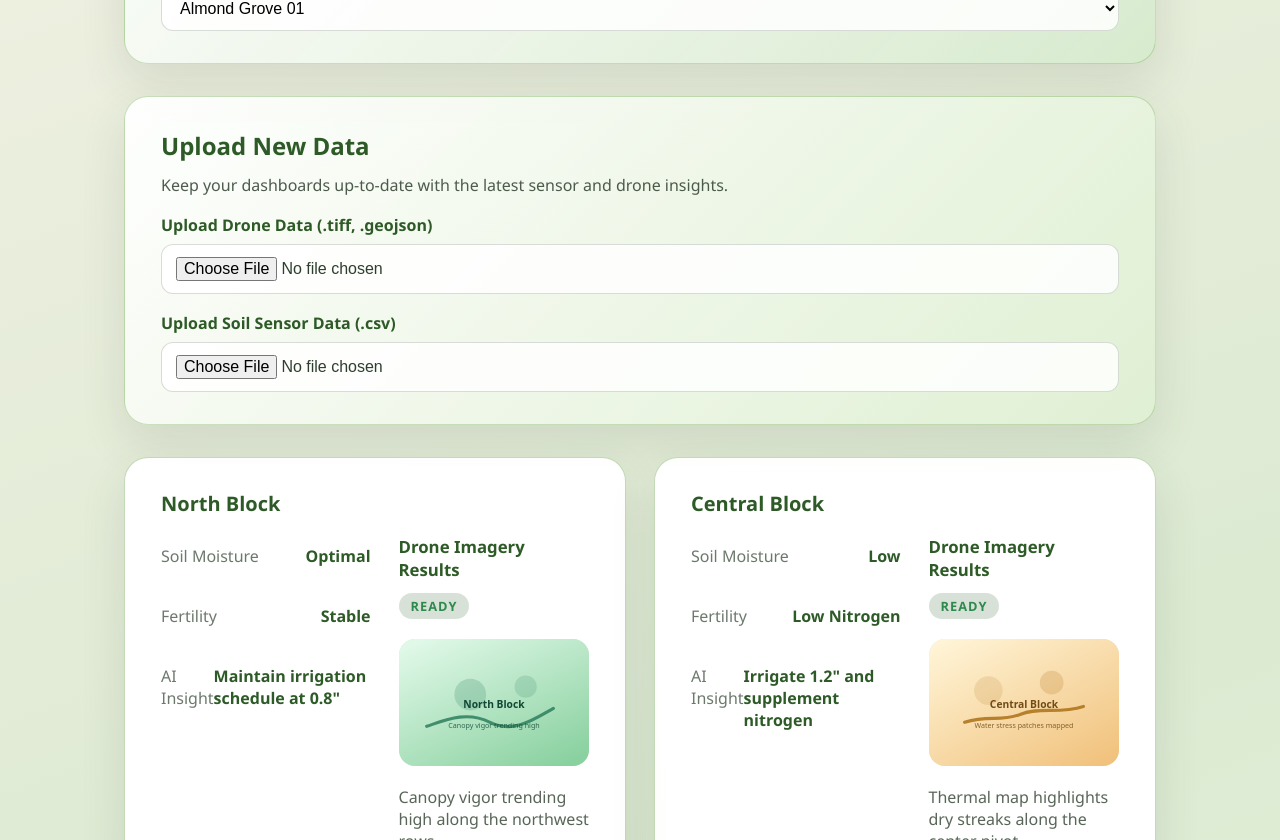
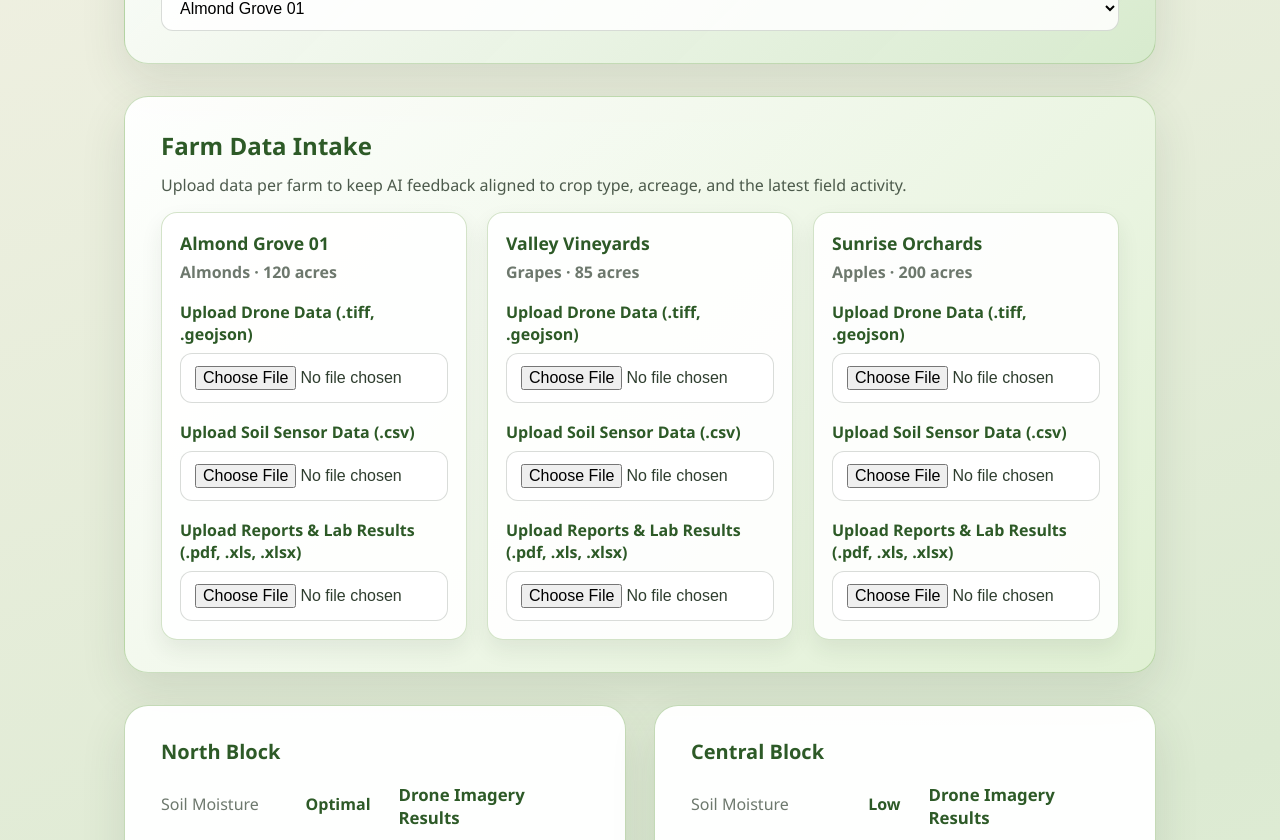
Before and after one commit to Brytonb16/HydraSense-2.0, a Next.js app: page /dashboard in a window 1280 px wide. Shown: the part 600-1440 px from the top of the page. Built offline with nearby package versions, Linux system fonts and the light colour scheme.

Commit message:
Add per-farm uploads for reports and data

```diff
--- a/pages/dashboard.js
+++ b/pages/dashboard.js
@@ -61,30 +61,34 @@ export default function Dashboard() {
   const router = useRouter();
   const { farmId } = router.query;
 
+  const [farmData, setFarmData] = useState(() => farms.map(cloneFarm));
   const [selectedFarmId, setSelectedFarmId] = useState('');
-  const [displayFarm, setDisplayFarm] = useState(null);
-  const [soilUploadError, setSoilUploadError] = useState('');
-  const [soilUploadSuccess, setSoilUploadSuccess] = useState('');
+  const [uploadStatuses, setUploadStatuses] = useState({});
 
-  const farmOptions = useMemo(() => farms.map(({ id, name }) => ({ id, name })), []);
+  const farmOptions = useMemo(() => farmData.map(({ id, name }) => ({ id, name })), [farmData]);
+  const displayFarm = useMemo(
+    () => farmData.find((farm) => farm.id === selectedFarmId) || null,
+    [farmData, selectedFarmId]
+  );
 
   useEffect(() => {
     if (!router.isReady) return;
-    if (typeof farmId === 'string' && farms.some((farm) => farm.id === farmId)) {
+    if (typeof farmId === 'string' && farmData.some((farm) => farm.id === farmId)) {
       setSelectedFarmId(farmId);
-    } else if (farms.length > 0) {
-      setSelectedFarmId(farms[0].id);
+    } else if (farmData.length > 0) {
+      setSelectedFarmId(farmData[0].id);
     }
-  }, [router.isReady, farmId]);
+  }, [router.isReady, farmId, farmData]);
 
-  useEffect(() => {
-    if (!selectedFarmId) return;
-    const baseFarm = farms.find((farm) => farm.id === selectedFarmId);
-    if (!baseFarm) return;
-    setDisplayFarm(cloneFarm(baseFarm));
-    setSoilUploadError('');
-    setSoilUploadSuccess('');
-  }, [selectedFarmId]);
+  const updateFarmStatus = (farmIdValue, statusUpdate) => {
+    setUploadStatuses((current) => {
+      const existingStatus = current[farmIdValue] || {};
+      return {
+        ...current,
+        [farmIdValue]: { ...existingStatus, ...statusUpdate }
+      };
+    });
+  };
 
   const handleFarmChange = (event) => {
     const newFarmId = event.target.value;
@@ -92,29 +96,51 @@ export default function Dashboard() {
     router.replace({ pathname: '/dashboard', query: { farmId: newFarmId } }, undefined, { shallow: true });
   };
 
-  const handleSoilFileUpload = async (event) => {
+  const handleSoilFileUpload = async (farmIdValue, event) => {
     const file = event.target.files?.[0];
     if (!file) return;
 
     try {
       const fileContents = await file.text();
       const zones = parseSoilCsv(fileContents);
-      setDisplayFarm((current) => (current ? { ...current, zones } : current));
-      setSoilUploadError('');
-      setSoilUploadSuccess(`Loaded soil data from ${file.name}`);
+      setFarmData((current) =>
+        current.map((farm) => (farm.id === farmIdValue ? { ...farm, zones } : farm))
+      );
+      const farm = farmData.find((entry) => entry.id === farmIdValue);
+      const cropLabel = farm ? `${farm.crop} data` : 'farm data';
+      updateFarmStatus(farmIdValue, {
+        error: '',
+        success: `Loaded soil sensor CSV from ${file.name}. Insights will be refreshed for ${cropLabel}.`
+      });
     } catch (error) {
-      setSoilUploadError(error.message || 'Failed to parse soil data file.');
-      setSoilUploadSuccess('');
+      updateFarmStatus(farmIdValue, {
+        error: error.message || 'Failed to parse soil data file.',
+        success: ''
+      });
     } finally {
       event.target.value = '';
     }
   };
 
-  const handleDroneFileUpload = (event) => {
+  const handleDroneFileUpload = (farmIdValue, event) => {
     const file = event.target.files?.[0];
     if (!file) return;
-    setSoilUploadSuccess(`Drone imagery file ${file.name} received. Processing will begin shortly.`);
-    setSoilUploadError('');
+    updateFarmStatus(farmIdValue, {
+      error: '',
+      success: `Drone imagery file ${file.name} received. AI processing is queued for this farm.`
+    });
+    event.target.value = '';
+  };
+
+  const handleReportUpload = (farmIdValue, event) => {
+    const file = event.target.files?.[0];
+    if (!file) return;
+    const farm = farmData.find((entry) => entry.id === farmIdValue);
+    const cropLabel = farm ? farm.crop : 'this crop';
+    updateFarmStatus(farmIdValue, {
+      error: '',
+      success: `Report ${file.name} submitted for OpenAI review of ${cropLabel} performance.`
+    });
     event.target.value = '';
   };
 
@@ -160,14 +186,48 @@ export default function Dashboard() {
         </section>
 
         <section className="card upload-card">
-          <h2>Upload New Data</h2>
-          <p className="section-description">Keep your dashboards up-to-date with the latest sensor and drone insights.</p>
-          <label htmlFor="drone-upload" className="input-label">Upload Drone Data (.tiff, .geojson)</label>
-          <input id="drone-upload" type="file" accept=".tiff,.geojson" onChange={handleDroneFileUpload} />
-          <label htmlFor="soil-upload" className="input-label">Upload Soil Sensor Data (.csv)</label>
-          <input id="soil-upload" type="file" accept=".csv" onChange={handleSoilFileUpload} />
-          {soilUploadError && <p className="form-feedback error">{soilUploadError}</p>}
-          {soilUploadSuccess && <p className="form-feedback success">{soilUploadSuccess}</p>}
+          <h2>Farm Data Intake</h2>
+          <p className="section-description">
+            Upload data per farm to keep AI feedback aligned to crop type, acreage, and the latest field activity.
+          </p>
+          <div className="farm-upload-grid">
+            {farmData.map((farm) => {
+              const status = uploadStatuses[farm.id] || {};
+              return (
+                <div className="farm-upload-panel" key={farm.id}>
+                  <div className="farm-upload-header">
+                    <h3>{farm.name}</h3>
+                    <p className="farm-upload-meta">{farm.crop} &middot; {farm.acreage} acres</p>
+                  </div>
+                  <label htmlFor={`${farm.id}-drone-upload`} className="input-label">Upload Drone Data (.tiff, .geojson)</label>
+                  <input
+                    id={`${farm.id}-drone-upload`}
+                    type="file"
+                    accept=".tiff,.geojson"
+                    onChange={(event) => handleDroneFileUpload(farm.id, event)}
+                  />
+                  <label htmlFor={`${farm.id}-soil-upload`} className="input-label">Upload Soil Sensor Data (.csv)</label>
+                  <input
+                    id={`${farm.id}-soil-upload`}
+                    type="file"
+                    accept=".csv"
+                    onChange={(event) => handleSoilFileUpload(farm.id, event)}
+                  />
+                  <label htmlFor={`${farm.id}-report-upload`} className="input-label">
+                    Upload Reports &amp; Lab Results (.pdf, .xls, .xlsx)
+                  </label>
+                  <input
+                    id={`${farm.id}-report-upload`}
+                    type="file"
+                    accept=".pdf,.xls,.xlsx"
+                    onChange={(event) => handleReportUpload(farm.id, event)}
+                  />
+                  {status.error && <p className="form-feedback error">{status.error}</p>}
+                  {status.success && <p className="form-feedback success">{status.success}</p>}
+                </div>
+              );
+            })}
+          </div>
         </section>
 
         <section className="zones-grid">
--- a/styles/globals.css
+++ b/styles/globals.css
@@ -160,6 +160,37 @@ input[type="file"]:focus {
   margin-top: -8px;
   margin-bottom: 16px;
   color: rgba(47, 62, 47, 0.85);
+}
+
+.farm-upload-grid {
+  display: grid;
+  grid-template-columns: repeat(auto-fit, minmax(260px, 1fr));
+  gap: 20px;
+}
+
+.farm-upload-panel {
+  background: rgba(255, 255, 255, 0.9);
+  border-radius: 16px;
+  padding: 18px;
+  border: 1px solid rgba(109, 163, 77, 0.3);
+  box-shadow: 0 10px 22px rgba(36, 56, 36, 0.08);
+}
+
+.farm-upload-header {
+  display: flex;
+  flex-direction: column;
+  gap: 6px;
+}
+
+.farm-upload-panel h3 {
+  margin: 0;
+  font-size: 1.1rem;
+}
+
+.farm-upload-meta {
+  margin: 0;
+  color: rgba(47, 62, 47, 0.7);
+  font-weight: 600;
 }
 
 .form-feedback {
```
